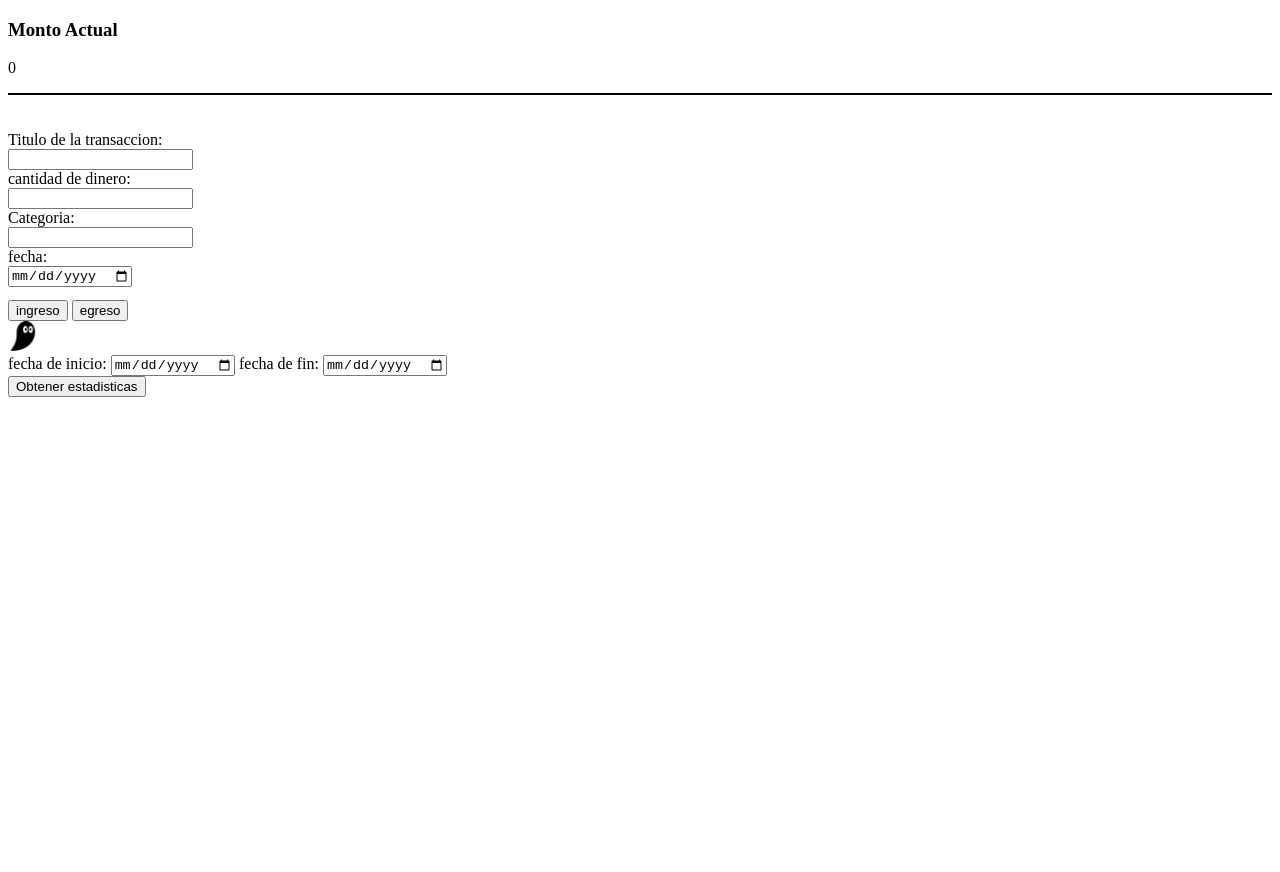
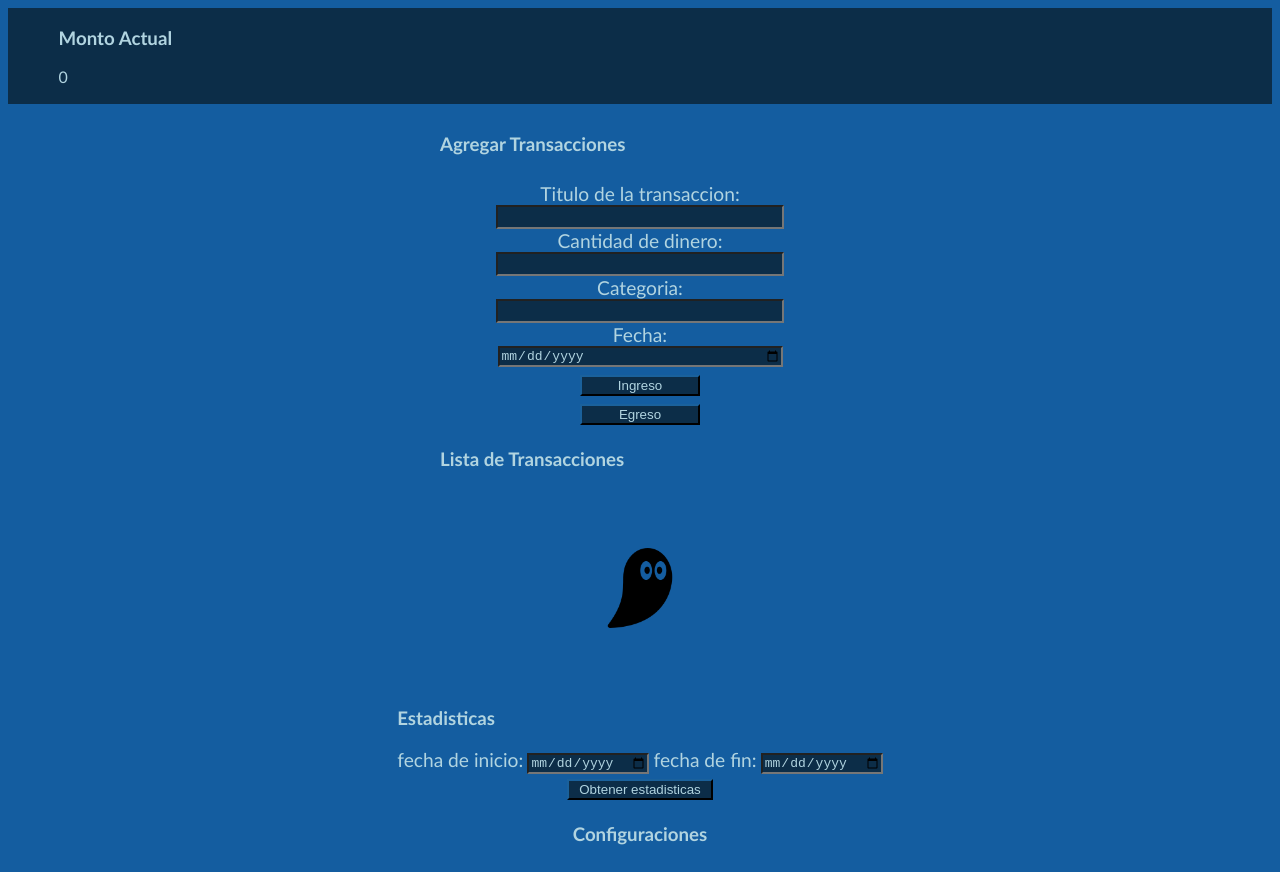
Before and after one commit to DwijanX/PocketGuarda-PracticaIngeSoft, a website with bundled scripts: page index.html in a window 1280 px wide. Before the commit the page ends 800 px from the top, so only its background shows below. Built offline with nearby package versions, Linux system fonts and the light colour scheme.

Commit message:
added some css and when total amount gets under zero turns red

```diff
--- a/Source/TransactionManager.js
+++ b/Source/TransactionManager.js
@@ -18,7 +18,10 @@ function calculateMontoBasedOnTransactionsArray(TransactionArray)
 }
 function getMonto(bloqueMonto)
 {
-    bloqueMonto.innerHTML=calculateMontoBasedOnTransactionsArray(TransactionsList);
+    let monto=calculateMontoBasedOnTransactionsArray(TransactionsList);
+    if (monto<0)
+        bloqueMonto.style.color = "red";
+    bloqueMonto.innerHTML=monto
 }
 function LoadPhantom(TransacionListBlock)
 {
@@ -92,6 +95,10 @@ function updateMonto(transaccion, bloqueMonto)
     {
         montoActual -= transaccion["monto"]
     }
+    if (montoActual<0)
+        bloqueMonto.style.color = "red";
+    else
+    bloqueMonto.style.color ="var(--quaternary-color)"
     bloqueMonto.innerHTML = montoActual;
 }
 function addTransaction(monto, tipo,titulo,categoria,fecha, bloqueMonto,TransactionListBlock)
--- a/index.html
+++ b/index.html
@@ -8,34 +8,37 @@
     <link rel="stylesheet" href="styles.css">
 </head>
 <body>
-    <div id="monto-section">
+    <header id="monto-section">
         <h3>Monto Actual</h3>
         <p id="mainMontoField"></p>
-    </div>
-
+    </header>
+    <main>
         <section id="Transacciones-section">
-
+            <h3>Agregar Transacciones</h3>
             <section id="transaccionInputFields">
                 <label for="tituloTransaccion">Titulo de la transaccion:</label>
                 <input type="text" id="tituloTransaccion" />
-            <label for="montoTransaccion">cantidad de dinero:</label>
+                <label for="montoTransaccion">Cantidad de dinero:</label>
                 <input type="number" id="montoTransaccion" />
                 <label for="categoriaInput">Categoria:</label>
                 <input type="text" id="categoriaInput" />
-            <label for="fechaInput">fecha:</label>
+                <label for="fechaInput">Fecha:</label>
                 <input type="date" id="fechaInput" />
             </section>
 
             <section id="ButtonsTransaction">
-            <button id="ingreso">ingreso</button>
-            <button id="egreso">egreso</button>
+                <button id="ingreso">Ingreso</button>
+                <button id="egreso">Egreso</button>
             </section>
+            <nav>
+                <h3>Lista de Transacciones</h3>
                 <section id="TransacionList">
-
                 </section>
+            </nav>
         </section>
 
         <section id="Estadisticas-section">
+            <h3>Estadisticas</h3>
             <div id="DateSelector">
                 <label for="lowDateLimStats">fecha de inicio:</label>
                 <input type="date" id="lowDateLimStats" />
@@ -50,8 +53,9 @@
             </div>
         </section>
         <section id="Configuracion-section">
-
+            <h3>Configuraciones</h3>
         </section>
+    </main>
     <script type="module" src="./Source/presenter.js"></script>
 </body>
 </html>
--- a/styles.css
+++ b/styles.css
@@ -1,17 +1,86 @@
+:root {
+    --primary-color: #145DA0;
+    --secondary-color: #0C2D48;
+    --tertiary-color: #2E8BC0;
+    --quaternary-color: #B1D4E0;
+
+  }
+body
+{
+    font-family:'Gill Sans', 'Gill Sans MT', Calibri, 'Trebuchet MS', sans-serif;
+    display: flex;
+    flex-direction: column;
+    background-color:var(--primary-color) ;
+}
+h3,p,label,input,h4,nav,button
+{
+    color: var(--quaternary-color);
+}
+button
+{
+    background-color: var(--secondary-color);
+    border-color: var(--secondary-color);
+    width: 30%;
+    height: 30%;
+    margin-top: 1%;
+    margin-bottom: 1%;
+}
+#ButtonsTransaction,#ButtonsStats
+{
+    display: flex;
+    flex-direction: column;
+    align-items: center;
+
+}
+label
+{
+    font-size: larger;
+}
+main
+{
+    display: flex;
+    flex-direction: column;
+    align-items: center;
+}
+#TransacionList
+{
+    height:200px;
+    width:400px;
+    display: flex;
+    flex-direction: column;
+    align-items: center;
+    justify-content: center;
+}
+dt
+{
+    border-top:2px solid var(--tertiary-color)
+}
+input
+{
+    font-size: medium;
+    background-color: var(--secondary-color);
+}
+#transaccionInputFields input
+{
+    width: 70%;
+    background-color: var(--secondary-color);
+}
 img
 {
-    width: 30px;
+    width: 20%;
 }
 #monto-section
 {
-    border-bottom:2px solid black;
+    padding-left: 4%;
+    background-color: var(--secondary-color);
+    border-bottom:2px solid var(--secondary-color);
     margin-bottom: 10px;
 }
 #transaccionInputFields
 {
     display: flex;
     flex-direction: column;
-    align-items:  flex-start ;
+    align-items:  center;
     padding-top: 2%;
     padding-bottom: 1%;
 }
@@ -20,3 +89,11 @@ img
     font-size: larger;
     font-weight: bold;
 }
+nav section dl
+{
+    height:200px;
+    width:400px;
+    overflow:scroll;
+    overflow-y:scroll;
+    background-color: var(--secondary-color);
+}
```
Lines whose indentation alone changed are shown as unchanged.
